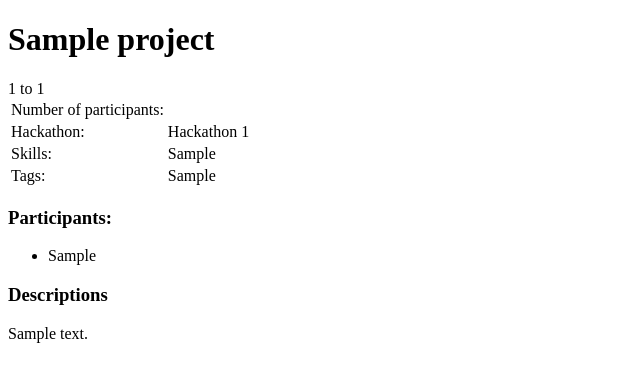
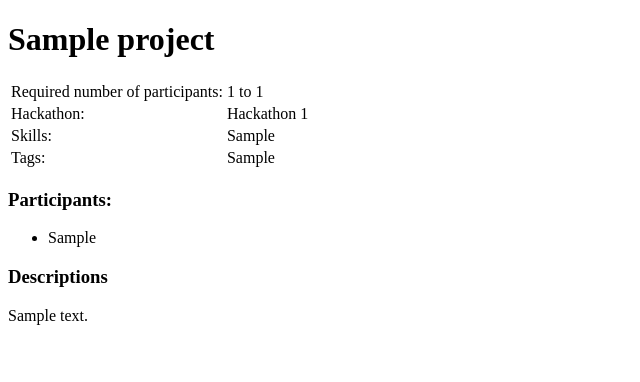
Before and after one commit to matthewbyrdold/hackathon, a Django app: page /projects/1/ in a window 1280 px wide. Shown: the top 382 px of the page, without its empty margins (0-640 px from the left). Run offline with Django 3.2, Linux system fonts and the light colour scheme; tables that the repository leaves empty hold one stand-in row (values such as "Sample post").

Commit message:
Fixed the table syntax

```diff
--- a/projects/templates/projects/project.html
+++ b/projects/templates/projects/project.html
@@ -6,7 +6,7 @@
 <body>
     <h1>{{ project }}</h1>
     <table>
-        <tr><td>Number of participants:</td></td> {{ project.min_participants }} to {{ project.max_participants }}</tr>
+        <tr><td>Required number of participants:</td><td>{{ project.min_participants }} to {{ project.max_participants }}</td></tr>
         <tr><td>Hackathon:</td><td>{{ project.hackathon|default_if_none:"Unassigned" }}</td></tr>
         <tr><td>Skills:</td><td>{{ project.skills }}</td></tr>
         <tr><td>Tags:</td><td>{{ project.tags }}</td></tr>
```
